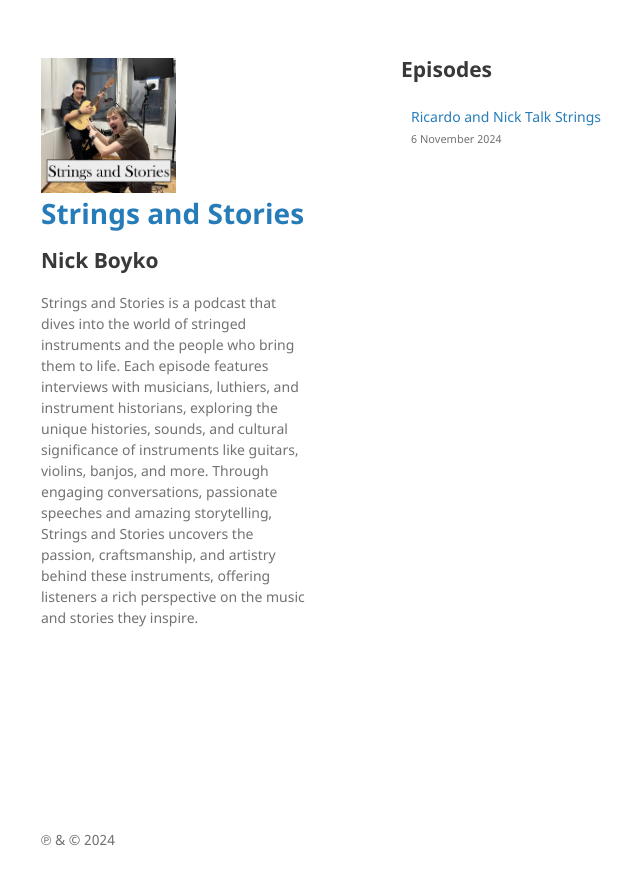
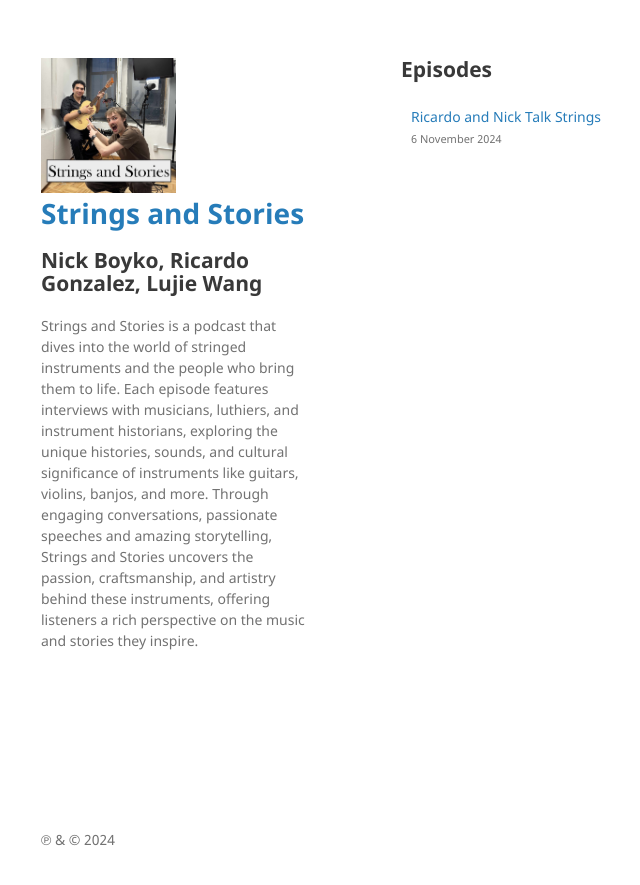
Before and after one commit to nickboyko/podcast, a Jekyll site: the page built from index.md, in a window 1280 px wide. Shown: the top 885 px of the page, without its empty margins (169-809 px from the left). Built offline with Jekyll 4.4.1, drawn with Linux system fonts in a browser that asks for light colours.

Commit message:
Add creator names

```diff
--- a/_config.yml
+++ b/_config.yml
@@ -1,6 +1,6 @@
 title: Strings and Stories
 description: Strings and Stories is a podcast that dives into the world of stringed instruments and the people who bring them to life. Each episode features interviews with musicians, luthiers, and instrument historians, exploring the unique histories, sounds, and cultural significance of instruments like guitars, violins, banjos, and more. Through engaging conversations, passionate speeches and amazing storytelling, Strings and Stories uncovers the passion, craftsmanship, and artistry behind these instruments, offering listeners a rich perspective on the music and stories they inspire.
-author: Nick Boyko
+author: Nick Boyko, Ricardo Gonzalez, Lujie Wang
 email: nboyko+podcast@nyu.edu
 lang: en-us
 copyright: "&#x2117; &amp; &#xA9; 2024"
```
